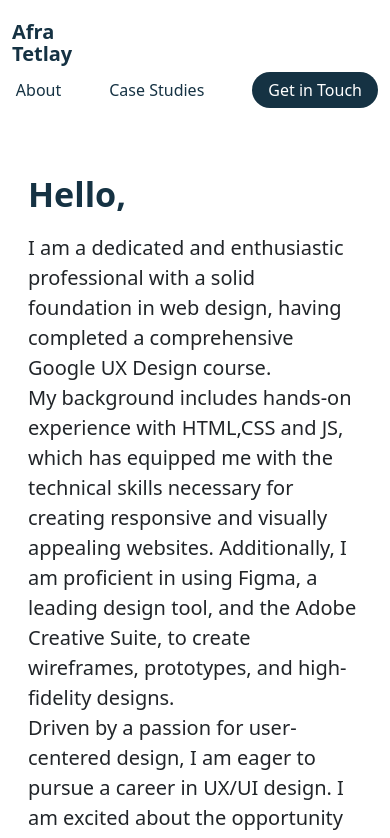
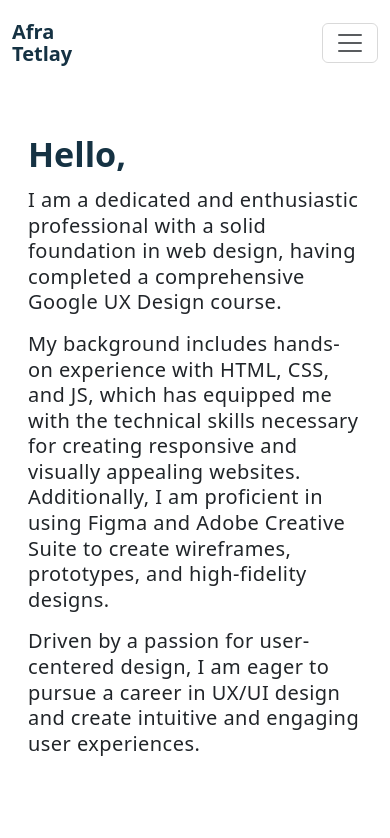
Before and after one commit to afratetlay/afra-portfolio, a website: page about.html in a window 390 px wide. Shown: the top 838 px of the page. Drawn offline with nearby package versions, Linux system fonts and the light colour scheme.

Commit message:
working on the last parts of the portfolio

```diff
--- a/about.html
+++ b/about.html
@@ -15,69 +15,91 @@
   data-aos-duration="1000"
 >
   <div class="container">
-    <!-- Left: Brand -->
+    <!-- Brand -->
     <a class="navbar-brand" href="index.html">
       <span>Afra</span>
       <span>Tetlay</span>
     </a>
 
-    <!-- Right: Links -->
-    <div class="ms-auto navbar-nav d-flex flex-row align-items-center gap-5">
-      <a class="nav-link" href="about.html">About</a>
-      <a class="nav-link" href="case-studies.html">Case Studies</a>
-      <a class="nav-link pill-button" href="get-in-touch.html">Get in Touch</a>
+    <!-- Toggler / Hamburger -->
+    <button
+      class="navbar-toggler"
+      type="button"
+      data-bs-toggle="collapse"
+      data-bs-target="#navbarContent"
+      aria-controls="navbarContent"
+      aria-expanded="false"
+      aria-label="Toggle navigation"
+    >
+      <span class="navbar-toggler-icon"></span>
+    </button>
+
+    <!-- Collapsible content -->
+    <div class="collapse navbar-collapse" id="navbarContent">
+      <div
+        class="ms-auto navbar-nav d-flex flex-column flex-lg-row align-items-start align-lg-center gap-3 gap-lg-5"
+      >
+        <a class="nav-link" href="about.html">About</a>
+        <a class="nav-link" href="case-studies.html">Case Studies</a>
+        <a class="nav-link pill-button" href="get-in-touch.html"
+          >Get in Touch</a
+        >
+      </div>
     </div>
   </div>
 </nav>
-
-<section class="hero-section py-5">
+<section class="hero-section pt-5">
   <div class="container">
     <div class="row align-items-center">
       <!-- Text Side -->
       <div
-        class="col-md-6 mb-4 mb-md-0"
+        class="col-12 col-lg-6 mb-4 mb-md-0"
         data-aos="fade-right"
         data-aos-delay="200"
         data-aos-duration="1000"
       >
         <h1 class="display-4 fw-bold heading-primary">Hello,</h1>
-        <p class="lead">
+        <p class="my-text pt-1">
           I am a dedicated and enthusiastic professional with a solid foundation
           in web design, having completed a comprehensive Google UX Design
-          course.<br />
-          My background includes hands-on experience with HTML,CSS and JS, which
-          has equipped me with the technical skills necessary for creating
+          course.
+        </p>
+        <p class="my-text">
+          My background includes hands-on experience with HTML, CSS, and JS,
+          which has equipped me with the technical skills necessary for creating
           responsive and visually appealing websites. Additionally, I am
-          proficient in using Figma, a leading design tool, and the Adobe
-          Creative Suite, to create wireframes, prototypes, and high-fidelity
-          designs.<br />
+          proficient in using Figma and Adobe Creative Suite to create
+          wireframes, prototypes, and high-fidelity designs.
+        </p>
+        <p class="my-text">
           Driven by a passion for user-centered design, I am eager to pursue a
-          career in UX/UI design. I am excited about the opportunity to apply my
-          skills and knowledge to create intuitive and engaging user
-          experiences, and I am confident that my background and commitment to
-          continuous learning will make a valuable contribution to your team.
+          career in UX/UI design and create intuitive and engaging user
+          experiences.
         </p>
       </div>
 
       <!-- Image Side -->
       <div
-        class="col-md-6 text-center"
+        class="col-12 col-lg-6 text-center mt-4 mt-md-0"
         data-aos="fade-left"
         data-aos-delay="200"
         data-aos-duration="1000"
       >
         <img
           src="images/about-image.png"
-          alt="Hero"
+          alt="About Me"
           class="img-fluid hero-image custom-about-img"
         />
       </div>
     </div>
   </div>
 </section>
+
 <footer class="text-center py-3 bg-dark text-white">
   &copy; <span id="year"></span> Afra Tetlay. All rights reserved.
 </footer>
+<script src="https://cdn.jsdelivr.net/npm/bootstrap@5.3.3/dist/js/bootstrap.bundle.min.js"></script>
+
 <!-- AOS JS -->
 <script src="https://cdn.jsdelivr.net/npm/aos@2.3.4/dist/aos.js"></script>
 <script>
--- a/style.css
+++ b/style.css
@@ -74,8 +74,10 @@ body {
   color: #153243;
 }
 
-.lead {
-  padding-top: 10px;
+.my-text {
+  font-size: 1.25rem; /* 22px */
+  line-height: 1.6rem; /* 32px */
+  letter-spacing: 0.028rem; /* ~0.44px (2% of 22px) */
 }
 
 /* Hero btn*/
```
Also changed, not shown: case-studies.html (+1 -1 lines), db.html (+1 -1 lines), game-haul.html (+25 -6 lines), get-in-touch.html (+29 -8 lines), index.html (+1 -1 lines), platecraft.html (+26 -7 lines).
